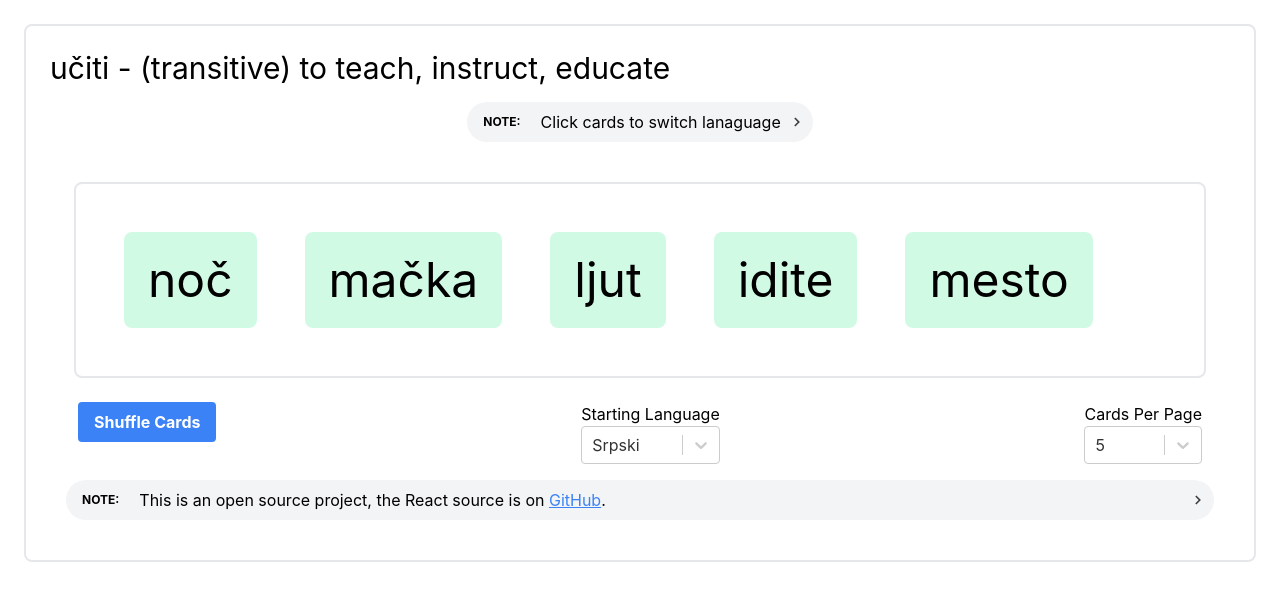
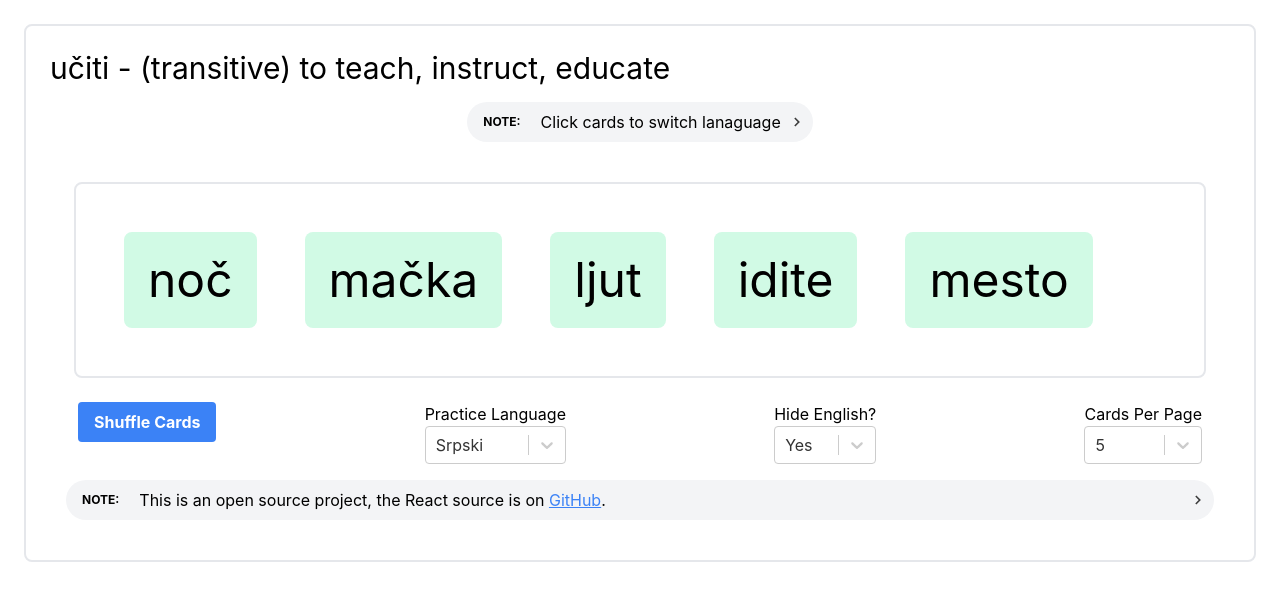
Before and after one commit to MarkNenadov/uciti, a React (Create React App) app: page / in a window 1280 px wide. Shown: the top 600 px of the page. Built offline with nearby package versions, Linux system fonts and the light colour scheme.

Commit message:
Add German-English and 10 cards per page option

```diff
--- a/src/App.tsx
+++ b/src/App.tsx
@@ -7,10 +7,13 @@ import { getAllFlashCards } from "./FlashCardData";
 import { NoteBanner } from "./Components/NoteBanner"
 
 function App() {
-  const allFlashCards: FlashCard[] = useMemo( () => getAllFlashCards(), [] );
+  const [currentLanguage, setCurrentLanguage] = useState( "SR" );
 
   const [cardsPerPage, setCardsPerPage] = useState( 5 );
-  const [startingLanguage, setStartingLanguage] = useState( "SR" );
+  const [hideEnglish, setHideEnglish] = useState( true );
+
+  const allFlashCards: FlashCard[] = useMemo( () => getAllFlashCards( currentLanguage ), [currentLanguage] );
+
   const [selectedFlashCards, setSelectedFlashCards] = useState( pickRandomItems( allFlashCards, cardsPerPage ) );
 
   useEffect( () => {
@@ -32,12 +35,14 @@ function App() {
 
       <FlashCardStack
         flashCards={ selectedFlashCards }
-        startingLanguage={ startingLanguage }
+        hideEnglish={ hideEnglish }
       />
 
       <FlashCardControlBar
-        setStartingLanguage={ setStartingLanguage}
-        startingLanguage={ startingLanguage }
+        setCurrentLanguage={ setCurrentLanguage}
+        currentLanguage={ currentLanguage }
+        setHideEnglish={ setHideEnglish}
+        hideEnglish={ hideEnglish }
         setCardsPerPage={ setCardsPerPage }
         cardsPerPage={ cardsPerPage }
         cardCount={ allFlashCards.length }
--- a/src/Components/FlashCardControlBar.tsx
+++ b/src/Components/FlashCardControlBar.tsx
@@ -1,18 +1,22 @@
 import React from 'react';
 import Select from 'react-select';
+import OptionsType from 'react-select';
 
 interface FlashCardStackProps {
-    setStartingLanguage: ( value: string ) => void;
-    startingLanguage: string;
+    setCurrentLanguage: ( value: string ) => void;
+    currentLanguage: string;
+    setHideEnglish: ( value: boolean ) => void;
+    hideEnglish: boolean;
     setCardsPerPage: ( value: number ) => void;
     cardsPerPage: number;
     cardCount: number;
     shuffleCards: ( cardsPerPage: number ) => void;
 }
 
-export function FlashCardControlBar( {startingLanguage, setStartingLanguage, setCardsPerPage, cardsPerPage, cardCount, shuffleCards}: FlashCardStackProps ) {
-    const cardsPerPageOptions = [ {value: 1, label: "1" },  {value: 3, label: "3" },  {value: 5, label: "5" }  ];
-    const languageOptions = [ {value: "SR", label: "Srpski" },  {value: "EN", label: "English" }  ];
+export function FlashCardControlBar( {currentLanguage, setCurrentLanguage, hideEnglish, setHideEnglish, setCardsPerPage, cardsPerPage, cardCount, shuffleCards}: FlashCardStackProps ) {
+    const cardsPerPageOptions = [ {value: 1, label: "1" },  {value: 3, label: "3" },  {value: 5, label: "5" },  {value: 10, label: "10" }  ];
+    const languageOptions = [ {value: "SR", label: "Srpski" },  {value: "DE", label: "Deutsch" } ];
+    const hideEnglishOptions = [ {value: "true", label: "Yes" },  {value: "false", label: "No" } ];
 
     return (
         <div className="flex flex-col md:flex-row md:justify-between pl-7 pr-7 w-full">
@@ -30,14 +34,27 @@ export function FlashCardControlBar( {startingLanguage, setStartingLanguage, set
            }
          </div>
          <div className="pb-5 md:pb-0">
-           <label htmlFor={"startingLanguage"}>Starting Language</label>
+           <label htmlFor={"currentLangauge"}>Practice Language</label>
            <Select
-                id={"startingLanguage"}
-                aria-label={"Select Starting Language"}
-                 value={languageOptions.find( l => l.value === startingLanguage )}
+                id={"currentLanguage"}
+                aria-label={"Select Language"}
+                 value={languageOptions.find( l => l.value === currentLanguage )}
                  options={ languageOptions }
                  onChange={ ( option ) => {
-                    setStartingLanguage( option.value )
+                    setCurrentLanguage( option.value )
+                } }
+           />
+         </div>
+
+         <div className="pb-5 md:pb-0">
+           <label htmlFor={"hideEnglish"}>Hide English?</label>
+           <Select
+                id={"hideEnglish"}
+                aria-label={"Hide English?"}
+                 value={ hideEnglishOptions.find( e => e.value === "" + hideEnglish ) }
+                 options={ hideEnglishOptions }
+                 onChange={ ( option ) => {
+                    setHideEnglish( option.value === "true" )
                 } }
            />
          </div>
--- a/src/FlashCardData.ts
+++ b/src/FlashCardData.ts
@@ -1,55 +1,112 @@
 import { FlashCard } from './Model/FlashCard'
 
+export const getAllFlashCards = ( language: string ) : FlashCard[] => {
+  if ( language === "SR" ) {
+    return getAllSerbianFlashCards();
+  } else if ( language === "DE" ) {
+    return getAllGermanFlashCards();
+  }
 
-export const getAllFlashCards = () : FlashCard[]  => {
+  return [];
+}
+
+export const getAllSerbianFlashCards = () : FlashCard[] => {
     return [
-        {serbianTranslation: "hvala", englishTranslation: "thank you"},
-        {serbianTranslation: "mačka", englishTranslation: "cat"},
-        {serbianTranslation: "promislio", englishTranslation: "thought"},
-        {serbianTranslation: "smijeh", englishTranslation: "laugh"},
-        {serbianTranslation: "idite", englishTranslation: "go"},
-        {serbianTranslation: "kakve", englishTranslation: "what kind"},
-        {serbianTranslation: "probudilo", englishTranslation: "wake up"},
-        {serbianTranslation: "svinja", englishTranslation: "pig"},
-        {serbianTranslation: "lisica", englishTranslation: "fox"},
-        {serbianTranslation: "sestra", englishTranslation: "sister"},
-        {serbianTranslation: "brat", englishTranslation: "brother"},
-        {serbianTranslation: "mesec", englishTranslation: "moon"},
-        {serbianTranslation: "stvori", englishTranslation: "created"},
-        {serbianTranslation: "dorucak", englishTranslation: "breakfast"},
-        {serbianTranslation: "jedan", englishTranslation: "one"},
-        {serbianTranslation: "dva", englishTranslation: "two"},
-        {serbianTranslation: "tri", englishTranslation: "three"},
-        {serbianTranslation: "četiri", englishTranslation: "four"},
-        {serbianTranslation: "stvarno", englishTranslation: "really"},
-        {serbianTranslation: "zašto", englishTranslation: "why"},
-        {serbianTranslation: "nebo", englishTranslation: "sky"},
-        {serbianTranslation: "ljut", englishTranslation: "angry"},
-        {serbianTranslation: "oko", englishTranslation: "eye"},
-        {serbianTranslation: "život", englishTranslation: "life"},
-        {serbianTranslation: "naručiti", englishTranslation: "place an order"},
-        {serbianTranslation: "mogao", englishTranslation: "could"},
-        {serbianTranslation: "mesto", englishTranslation: "place"},
-        {serbianTranslation: "možete", englishTranslation: "you can"},
-        {serbianTranslation: "polako", englishTranslation: "slow down"},
-        {serbianTranslation: "razumeti", englishTranslation: "understand"},
-        {serbianTranslation: "ručak", englishTranslation: "lunch"},
-        {serbianTranslation: "noč", englishTranslation: "night"},
-        {serbianTranslation: "sendvič", englishTranslation: "sandwich"},
-        {serbianTranslation: "led", englishTranslation: "ice"},
-        {serbianTranslation: "kuča", englishTranslation: "home"},
-        {serbianTranslation: "levo", englishTranslation: "left"},
-        {serbianTranslation: "zemlja", englishTranslation: "earth"},
-        {serbianTranslation: "desno", englishTranslation: "right"},
-        {serbianTranslation: "lopta", englishTranslation: "ball"},
-        {serbianTranslation: "početku", englishTranslation: "beginning"},
-        {serbianTranslation: "čarapa", englishTranslation: "sock"},
-        {serbianTranslation: "piće", englishTranslation: "drink"},
-        {serbianTranslation: "teško", englishTranslation: "hard"},
-        {serbianTranslation: "kukuruz", englishTranslation: "corn"},
-        {serbianTranslation: "hrane", englishTranslation: "food"},
-        {serbianTranslation: "milost", englishTranslation: "grace"},
-        {serbianTranslation: "slatko", englishTranslation: "sweet"},
-        {serbianTranslation: "kiselo", englishTranslation: "sour"}
+        {translation: "hvala", english: "thank you"},
+        {translation: "mačka", english: "cat"},
+        {translation: "promislio", english: "thought"},
+        {translation: "smijeh", english: "laugh"},
+        {translation: "idite", english: "go"},
+        {translation: "kakve", english: "what kind"},
+        {translation: "probudilo", english: "wake up"},
+        {translation: "svinja", english: "pig"},
+        {translation: "lisica", english: "fox"},
+        {translation: "sestra", english: "sister"},
+        {translation: "brat", english: "brother"},
+        {translation: "mesec", english: "moon"},
+        {translation: "stvori", english: "created"},
+        {translation: "dorucak", english: "breakfast"},
+        {translation: "jedan", english: "one"},
+        {translation: "dva", english: "two"},
+        {translation: "tri", english: "three"},
+        {translation: "četiri", english: "four"},
+        {translation: "stvarno", english: "really"},
+        {translation: "zašto", english: "why"},
+        {translation: "nebo", english: "sky"},
+        {translation: "ljut", english: "angry"},
+        {translation: "oko", english: "eye"},
+        {translation: "život", english: "life"},
+        {translation: "naručiti", english: "place an order"},
+        {translation: "mogao", english: "could"},
+        {translation: "mesto", english: "place"},
+        {translation: "možete", english: "you can"},
+        {translation: "polako", english: "slow down"},
+        {translation: "razumeti", english: "understand"},
+        {translation: "ručak", english: "lunch"},
+        {translation: "noč", english: "night"},
+        {translation: "sendvič", english: "sandwich"},
+        {translation: "led", english: "ice"},
+        {translation: "kuča", english: "home"},
+        {translation: "levo", english: "left"},
+        {translation: "zemlja", english: "earth"},
+        {translation: "desno", english: "right"},
+        {translation: "lopta", english: "ball"},
+        {translation: "početku", english: "beginning"},
+        {translation: "čarapa", english: "sock"},
+        {translation: "piće", english: "drink"},
+        {translation: "teško", english: "hard"},
+        {translation: "kukuruz", english: "corn"},
+        {translation: "hrane", english: "food"},
+        {translation: "milost", english: "grace"},
+        {translation: "slatko", english: "sweet"},
+        {translation: "kiselo", english: "sour"}
       ];
 }
+
+export const getAllGermanFlashCards = () : FlashCard[] => {
+  return [
+      {translation: "danke", english: "thank you"},
+      {translation: "katze", english: "cat"},
+      {translation: "gedanke", english: "thought"},
+      {translation: "lachen", english: "laugh"},
+      {translation: "gehen", english: "go"},
+      {translation: "aufwachen", english: "wake up"},
+      {translation: "schwein", english: "pig"},
+      {translation: "fuchs", english: "fox"},
+      {translation: "schewster", english: "sister"},
+      {translation: "bruder", english: "brother"},
+      {translation: "mond", english: "moon"},
+      {translation: "erstellt", english: "created"},
+      {translation: "frühstück", english: "breakfast"},
+      {translation: "eins", english: "one"},
+      {translation: "zwei", english: "two"},
+      {translation: "drei", english: "three"},
+      {translation: "vier", english: "four"},
+      {translation: "wirklich", english: "really"},
+      {translation: "warum", english: "why"},
+      {translation: "himmel", english: "sky"},
+      {translation: "wütend", english: "angry"},
+      {translation: "auge", english: "eye"},
+      {translation: "leben", english: "life"},
+      {translation: "könnte", english: "could"},
+      {translation: "ort", english: "place"},
+      {translation: "verlangsamen", english: "slow down"},
+      {translation: "verstehen", english: "understand"},
+      {translation: "mittagessen", english: "lunch"},
+      {translation: "nacht", english: "night"},
+      {translation: "eis", english: "ice"},
+      {translation: "heim", english: "home"},
+      {translation: "links", english: "left"},
+      {translation: "erde", english: "earth"},
+      {translation: "rechts", english: "right"},
+      {translation: "anfang", english: "beginning"},
+      {translation: "socke", english: "sock"},
+      {translation: "trinken", english: "drink"},
+      {translation: "hart", english: "hard"},
+      {translation: "mais", english: "corn"},
+      {translation: "essen", english: "food"},
+      {translation: "anmut", english: "grace"},
+      {translation: "süss", english: "sweet"},
+      {translation: "sauer", english: "sour"}
+    ];
+}
--- a/src/Model/FlashCard.ts
+++ b/src/Model/FlashCard.ts
@@ -1,10 +1,10 @@
 export interface FlashCard {
-    serbianTranslation: string,
-    englishTranslation: string,
+    translation: string,
+    english: string,
 }
 
 export function hasDuplicates(flashCards: FlashCard[]): boolean {
-    const englishTranslations = flashCards.map(flashcard => flashcard.englishTranslation );
+    const englishTranslations = flashCards.map(flashcard => flashcard.english );
 
     return englishTranslations.some((translation, index) => englishTranslations.indexOf(translation) !== index);
 }
```
Also changed, not shown: src/Components/FlashCardStack.tsx (+4 -4 lines), src/Components/FlashCardView.tsx (+8 -8 lines), src/index.css (+0 -10 lines), 1 other file (tests, documents, lock files or other folders).
